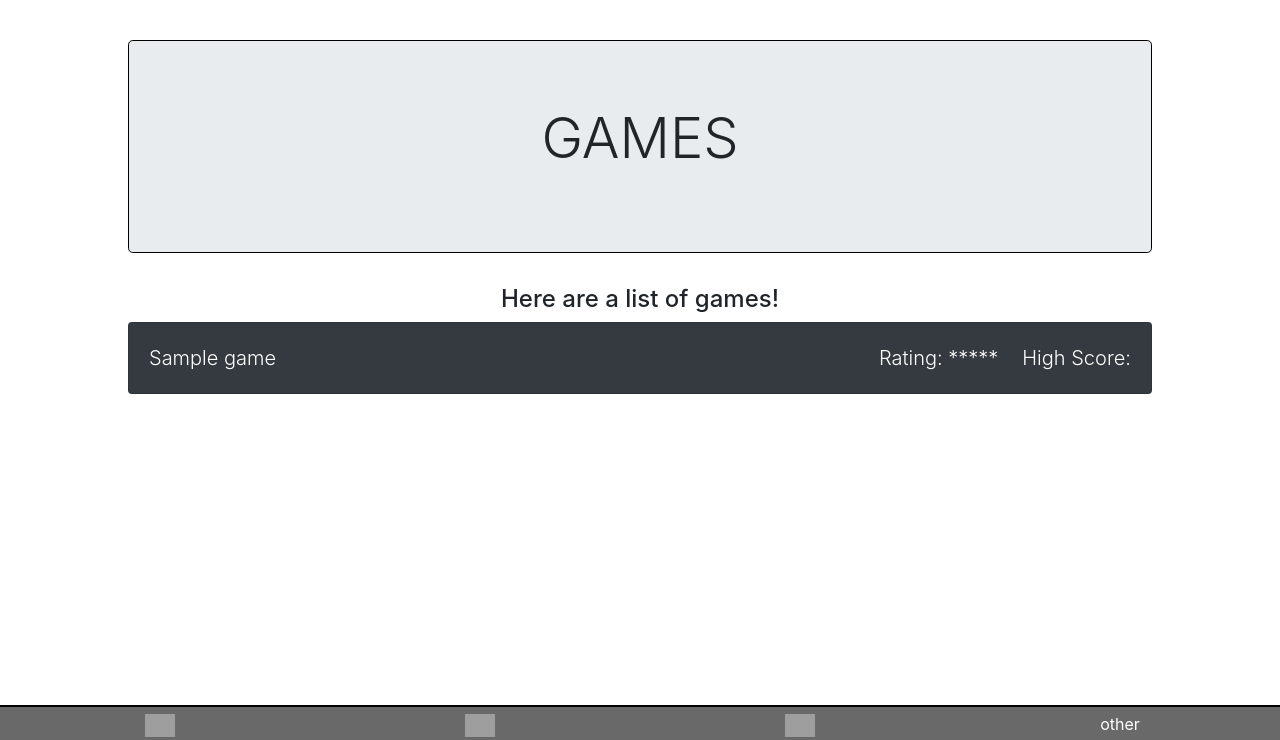
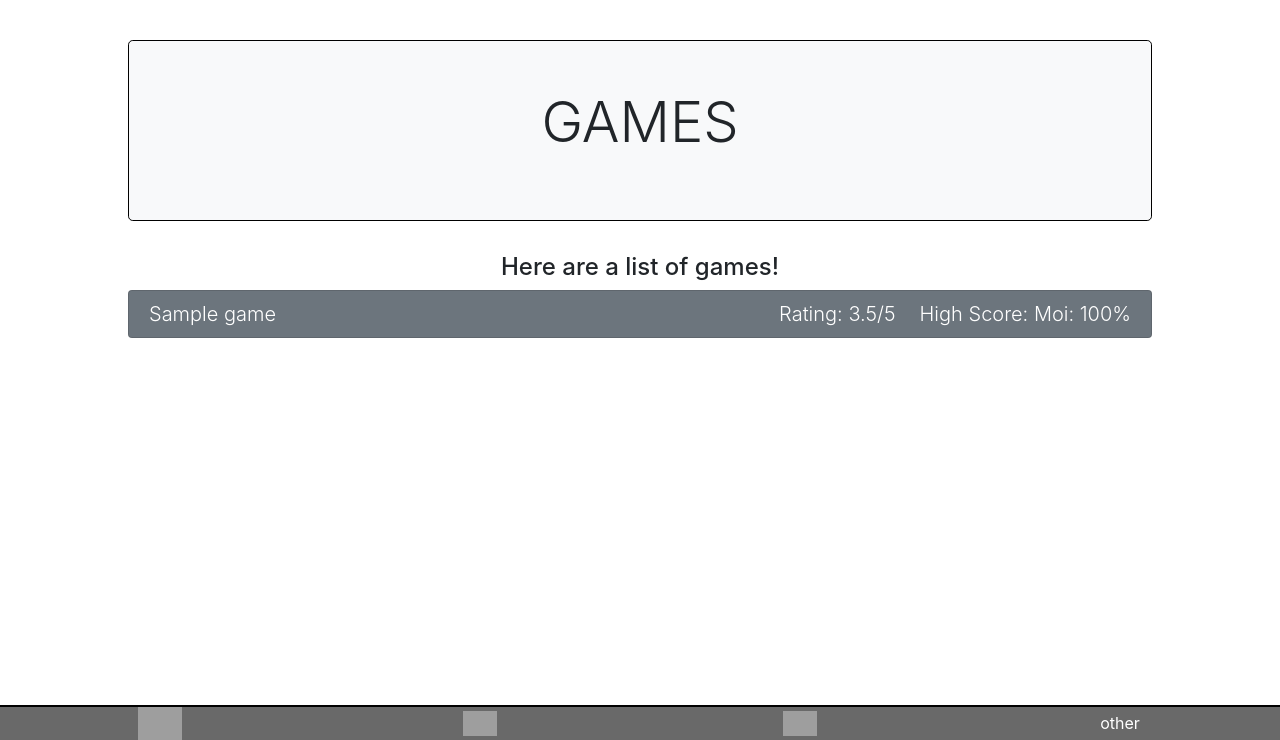
Before and after one commit to M-Aguilar/PS, a Django app: template games/templates/games/index.html in a window 1280 px wide. Shown: the part 60-800 px from the top of the page. Run offline with Django 3.2, Linux system fonts and the light colour scheme; the template is opened without the code that fills it: most values are stand-ins (such as "Sample title", 1, 10 or a date in 2020); some libraries are stand-ins or nearby versions; grey boxes are pictures that could not be loaded.

Commit message:
Refine the thing

```diff
--- a/games/models.py
+++ b/games/models.py
@@ -12,6 +12,9 @@ class Game(models.Model):
 	creator = models.ForeignKey(User, on_delete=models.CASCADE)
 	js = models.FilePathField(path=os.path.join(settings.STATIC_ROOT,'games'), recursive=True, blank=True, match=".*js")
 
+	def js_p(self):
+		return self.js[self.js.index(settings.STATIC_URL):]
+
 	def __str__(self):
 		return self.name
 
--- a/games/static/games/flag_game.js
+++ b/games/static/games/flag_game.js
@@ -55,7 +55,7 @@ var canvas = {
 		var i;
 		for(i = 0; i < 4; i++) {
 			var button = document.createElement('BUTTON');
-			button.setAttribute('class','btn btn-dark my-2');
+			button.setAttribute('class','btn light-g btn-light my-2');
 			this.n.appendChild(button);
 			this.buttons.push(button);
 		}
@@ -112,7 +112,7 @@ var canvas = {
 		var i;
 		for(i = 0; i < this.buttons.length; i++) {
 			if (this.buttons[i].getAttribute('class').search('disabled') > -1) {
-				this.buttons[i].setAttribute("class", "btn btn-dark my-2");
+				this.buttons[i].setAttribute("class", "btn light-g btn-light my-2");
 				this.buttons[i].setAttribute('onclick','canvas.submit('.concat(i,')'));
 			} else {
 				this.buttons[i].setAttribute("class", this.buttons[i].getAttribute('class').concat(" disabled"));
--- a/games/templates/games/index.html
+++ b/games/templates/games/index.html
@@ -2,12 +2,12 @@
 {% load bootstrap4 %}
 
 {% block header %}
-	<div class="jumbotron">
+	<div class="jumbotron bg-light py-5">
 		<div class="w-100 d-inline-block m-0 p-0">
 			<div class="display-4">
 				<p class="text-center">GAMES</p>
 				{% if user.projector.admin and user.is_authenticated %}
-				<a class="btn btn-dark float-right" href="{% url 'new_game' %}">new game</a>
+				<a class="btn btn-secondary dark-g float-right" href="{% url 'new_game' %}">new game</a>
 				{% endif %}
 			</div>
 		</div>
@@ -19,14 +19,16 @@
 		<h4>Here are a list of games!</h4>
 	</div>
 	{% for game in games %}
-	<div class="card bg-dark">
- 		 <div class="card-body">
-			<a class="game-link lead text-white" href="{% url 'game' game.path %}">{{ game }}</a>
-    		<div class="float-right lead text-white">High Score:
-    		</div>
-    		<div class="float-right lead text-white mr-4">Rating: *****
-    		</div>
-	  	</div>
+	<div class="card bg-secondary">
+ 		<a class="game-link lead text-white" href="{% url 'game' game.path %}">
+ 		 	<div class="card-body py-2">
+				{{ game }}
+    			<div class="float-right lead text-white">High Score: Moi: 100%
+    			</div>
+    			<div class="float-right lead text-white mr-4">Rating: 3.5/5
+    			</div>
+	  		</div>
+	  	</a>
 	</div>
 	{% empty %}
 		There are no games
--- a/games/views.py
+++ b/games/views.py
@@ -5,6 +5,7 @@ from django.http import HttpResponseRedirect, Http404
 from django.contrib.auth.decorators import login_required
 import csv
 import os
+from django.conf import settings
 from django.urls import reverse
 # Create your views here.
 
@@ -14,12 +15,13 @@ def index(request):
 	return render(request, 'games/index.html', context)
 
 #When creating other games this may need to be chnged.
+#this probabl needs to be changed
 def game(request, path):
 	ojs = {}
 	game = get_object_or_404(Game, path=path)
 	#may need to add a try except for none js games
 	try:
-		with open('/home/pi/site/games/static/games/' + path +'.csv', newline='') as c:
+		with open(os.path.join(settings.STATIC_ROOT, 'games', (path + '.csv')), newline='') as c:
 			f = csv.reader(c)
 			for i in f:
 				ojs[i[2]] = list(i[:2])
--- a/geography/templates/geography/edit_project.html
+++ b/geography/templates/geography/edit_project.html
@@ -18,8 +18,8 @@
     	    {% csrf_token %}
     	    {% bootstrap_form form %}
     		<div class="d-inline">
-                <button name="submit" class="btn btn-dark mr-auto mt-3">save changes</button>
-                <a href="" class="btn btn-dark mr-auto mt-3" data-toggle="modal" data-target="#centerconsole">delete project</a>
+                <button name="submit" class="btn bg-light text-dark border mr-auto mt-3">save changes</button>
+                <a href="" class="btn bg-light text-dark border mr-auto mt-3" data-toggle="modal" data-target="#centerconsole">delete project</a>
                 <div class="modal fade" id="centerconsole" tabindex="-1" role="dialog" aria-labelledby="centerTitle" aria-hidden="true">
                     <div class="modal-dialog modal-dialog-centered" role="document">
                         <div class="modal-content">
--- a/main/static/main/basestyle.css
+++ b/main/static/main/basestyle.css
@@ -38,12 +38,9 @@ a.car-item:hover {
 
 /* As related to games specifically*/
 
-.game-link a:link {
-	color:red;
-}
-
-.game-link a:visited {
-	color:red;
+a.game-link:hover {
+	text-decoration: none;
+	background-color: #5a6268;
 }
 
 .game_d {
@@ -143,7 +140,6 @@ footer a:active {
 }
 footer a {
 	text-align: center;
-	padding: 5px;
 	height:100%;
 	width:25%;
 }
--- a/main/templates/main/base.html
+++ b/main/templates/main/base.html
@@ -81,10 +81,10 @@
 			</div>
 			<div class="footer">
 				<footer>
-					<a href="https://instagram.com"><img src="{% static 'main/logo/whiteinsta.png' %}" alt='linked' class="mh-100"></a>
-					<a href="https://github.com"><img src="{% static 'main/logo/GitHub-Mark-Light-64px.png' %}" alt='github' class="mh-100"></a>
-					<a href="https://linkedin.com"><img src="{% static 'main/logo/In-White-96.png' %}"alt='insta' class="mh-100"></a>
-					<a href=''>other</a>
+					<a href="https://instagram.com"><img src="{% static 'main/logo/whiteinsta.png' %}" alt='linked' class="mh-100 p-0 m-0"></a>
+					<a href="https://github.com/M-Aguilar"><img src="{% static 'main/logo/GitHub-Mark-Light-64px.png' %}" alt='github' class="mh-100 py-1"></a>
+					<a href="https://www.linkedin.com/in/moises-a-aguilar/"><img src="{% static 'main/logo/In-White-96.png' %}"alt='insta' class="mh-100 py-1"></a>
+					<a href='' class='mh-100 py-1'>other</a>
 				</footer>
 			</div>
 		</div>
--- a/main/templates/main/index.html
+++ b/main/templates/main/index.html
@@ -18,7 +18,7 @@
 
 {% block content %}
 <div class="intro">
-	<p class="lead">Geography</p>
+	<p class="lead">This is an ever expanding site meant to explore and display different ideas and projects.</p>
 </div>
 <div id="carouselExampleControls" class="carousel slide mb-5" data-ride="carousel">
   <div class="carousel-inner">
```
Also changed, not shown: games/templates/games/game.html (+4 -4 lines), geography/models.py (+11 -10 lines), geography/templates/geography/project.html (+4 -4 lines), geography/templates/geography/projects_inject.html (+10 -6 lines), geography/views.py (+13 -25 lines).
